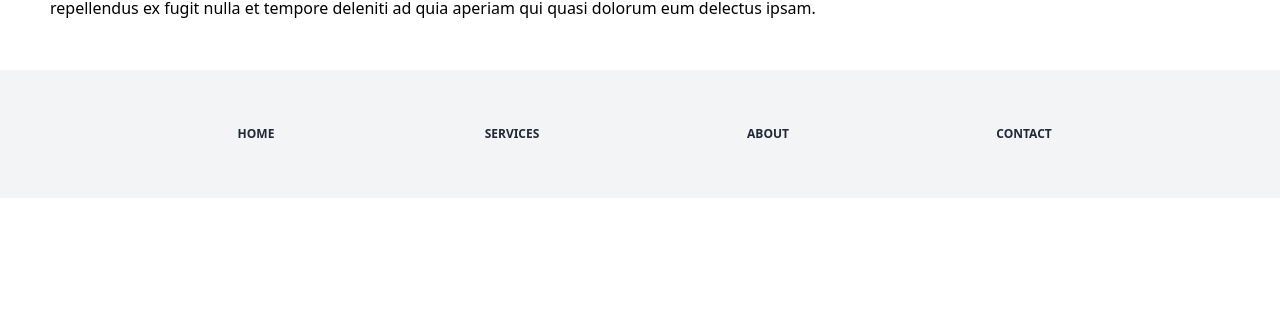
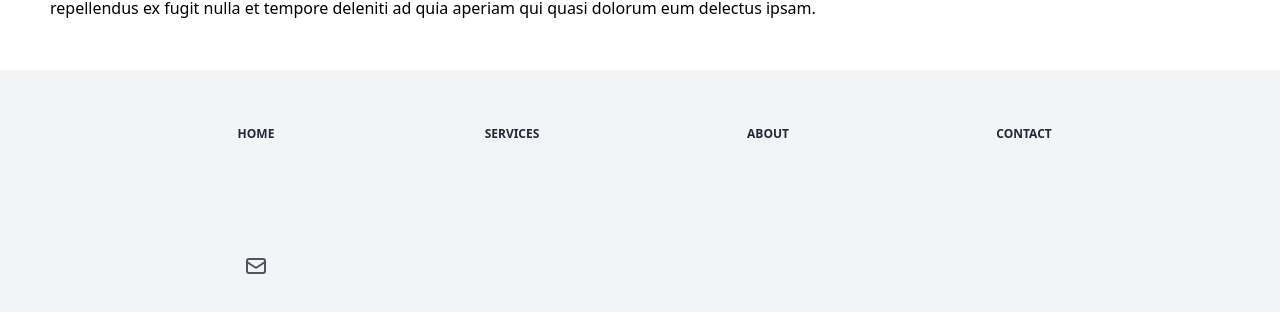
Before and after one commit to booth-algo/DiTa, a Next.js app in the folder dita/: page /aboutUs in a window 1280 px wide. Shown: the part 1054-1366 px from the top of the page. Before the commit the page ends 1252 px from the top, so only its background shows below. Built offline with nearby package versions, Linux system fonts and the light colour scheme; what @badrap/bar-of-progress would draw is missing.

Commit message:
updated footer

```diff
--- a/dita/components/Footer.tsx
+++ b/dita/components/Footer.tsx
@@ -1,10 +1,13 @@
 import router from "next/dist/client/router";
+import { SunIcon, MailIcon, PhoneIcon } from '@heroicons/react/outline';
+
 
 function Footer() {
     return (
 
-    <main>
-        <div className="justify-items-center grid grid-cols-1 md:grid-cols-4 gap-y-10 px-32 py-14 bg-gray-100 text-gray-600">
+    <main className="bg-gray-100 text-gray-600">
+
+        <div className="justify-items-center grid grid-cols-1 md:grid-cols-4 gap-y-10 px-32 py-14">
             <div className="space-y-4 text-xs text-gray-800">
                 <h5 onClick={() => router.push("/")} className="font-bold hover:scale-110 cursor-pointer">HOME</h5>
             </div>
@@ -23,7 +26,9 @@ function Footer() {
 
         </div>
 
-        <div>
+        <div className="justify-items-center grid grid-cols-1 md:grid-cols-4 gap-y-10 px-32 py-14">
+            <button className="ease-out active:scale-90 duration-150"><MailIcon className="h-6"/></button>
+
 
 
 
```
